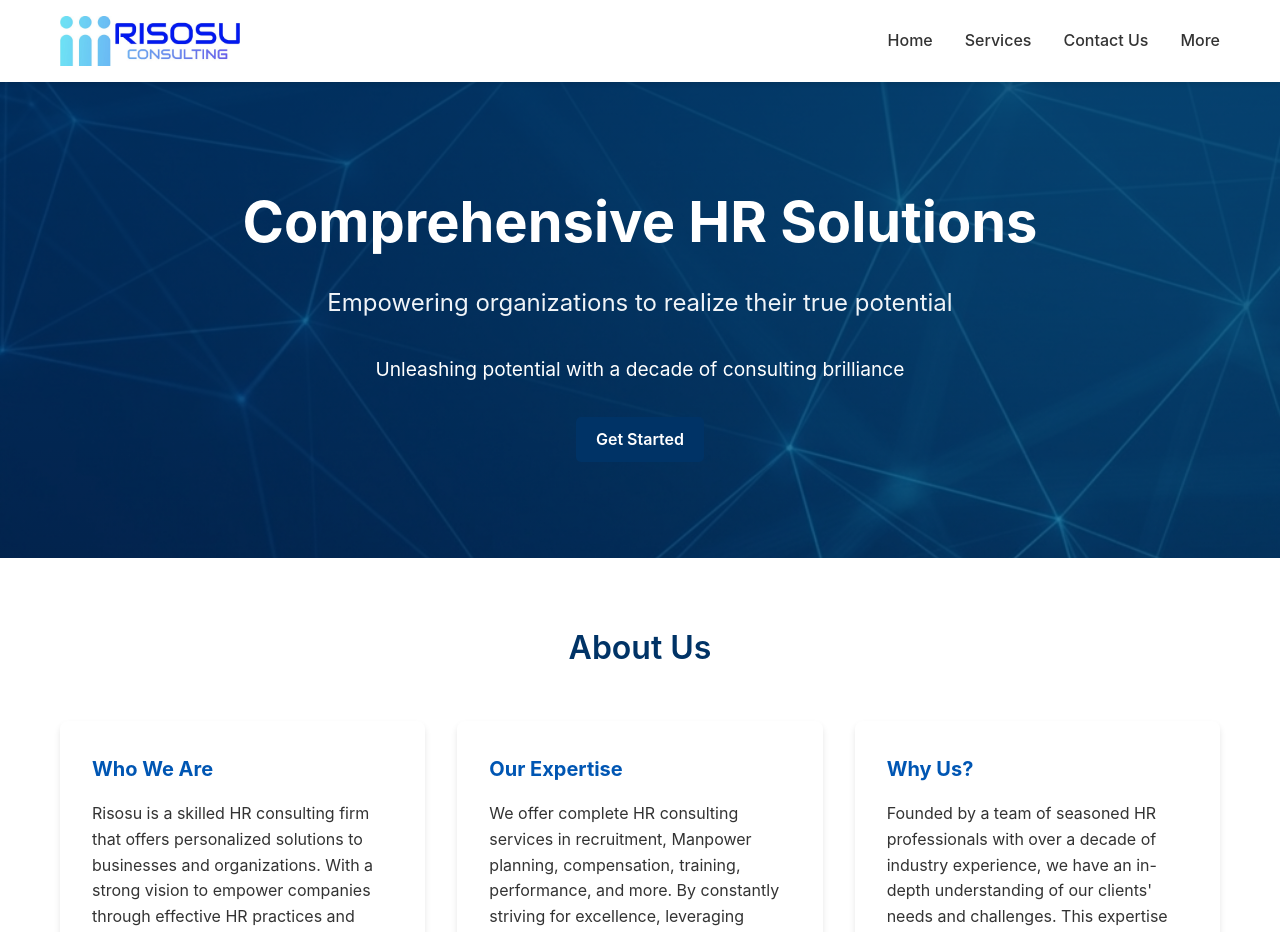
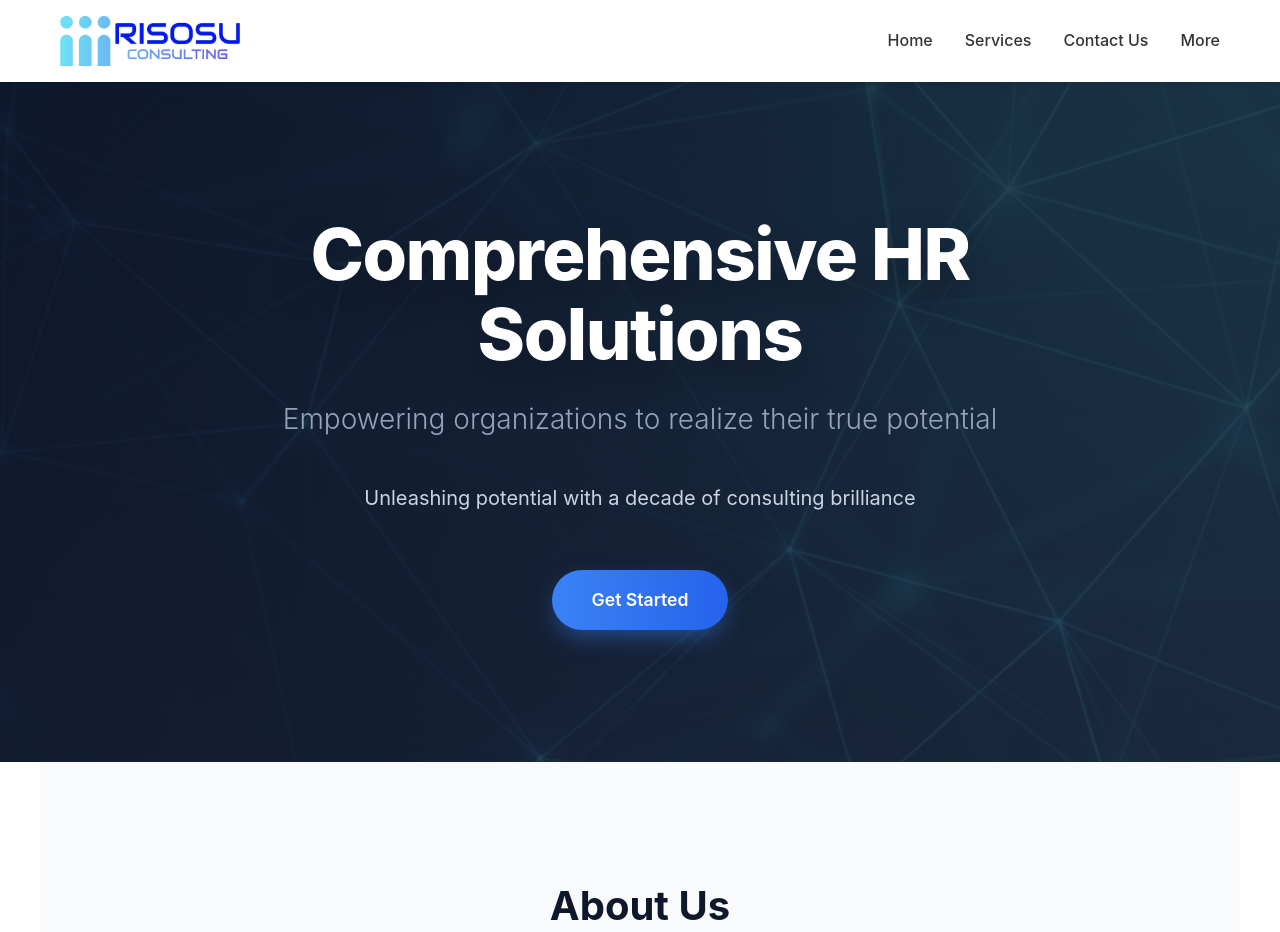
Before and after one commit to anuragratna/risosu, a React (Vite) app: page / in a window 1280 px wide. Shown: the top 932 px of the page. Built offline with nearby package versions, Linux system fonts and the light colour scheme.

Commit message:
Redesign Home page with smooth animations and premium aesthetics

```diff
--- a/src/pages/Home.css
+++ b/src/pages/Home.css
@@ -1,63 +1,185 @@
+/* Global Animations */
+@keyframes fadeInUp {
+    from {
+        opacity: 0;
+        transform: translateY(30px);
+    }
+
+    to {
+        opacity: 1;
+        transform: translateY(0);
+    }
+}
+
+.home {
+    scroll-behavior: smooth;
+    overflow-x: hidden;
+}
+
+/* Hero Section */
 .hero {
     background-color: var(--primary-color);
     color: white;
-    padding: 6rem 0;
+    min-height: 85vh;
+    /* Taller hero for impact */
+    display: flex;
+    align-items: center;
+    justify-content: center;
     text-align: center;
-    background-image: linear-gradient(rgba(0, 51, 102, 0.8), rgba(0, 51, 102, 0.6)), url('/images/hero-bg.png');
+    background-image: linear-gradient(135deg, rgba(15, 23, 42, 0.9) 0%, rgba(30, 41, 59, 0.8) 100%), url('/images/hero-bg.png');
     background-size: cover;
     background-position: center;
+    background-attachment: fixed;
+    /* Parallax effect */
+    position: relative;
+}
+
+.hero-content {
+    max-width: 900px;
+    padding: 0 2rem;
+    z-index: 2;
 }
 
 .hero h1 {
     color: white;
-    font-size: 3.5rem;
-    margin-bottom: 1rem;
+    font-size: 4.5rem;
+    font-weight: 800;
+    margin-bottom: 1.5rem;
+    line-height: 1.1;
+    letter-spacing: -0.02em;
+    animation: fadeInUp 0.8s ease-out forwards;
+    text-shadow: 0 20px 40px rgba(0, 0, 0, 0.3);
 }
 
 .hero h6 {
-    font-size: 1.5rem;
-    font-weight: 400;
-    margin-bottom: 2rem;
-    color: var(--accent-color);
+    font-size: 1.75rem;
+    font-weight: 300;
+    margin-bottom: 2.5rem;
+    color: #94a3b8;
+    /* Softer subtext color */
+    animation: fadeInUp 0.8s ease-out 0.2s forwards;
+    opacity: 0;
+    /* Initial state for animation */
 }
 
 .hero-subtext {
-    font-size: 1.2rem;
-    margin-bottom: 2rem;
-    max-width: 600px;
+    font-size: 1.25rem;
+    margin-bottom: 3.5rem;
+    max-width: 700px;
     margin-left: auto;
     margin-right: auto;
+    color: #cbd5e1;
+    line-height: 1.6;
+    animation: fadeInUp 0.8s ease-out 0.4s forwards;
+    opacity: 0;
 }
 
+.hero .btn {
+    padding: 1rem 2.5rem;
+    font-size: 1.1rem;
+    border-radius: 50px;
+    background: linear-gradient(90deg, #3b82f6 0%, #2563eb 100%);
+    box-shadow: 0 10px 25px -5px rgba(59, 130, 246, 0.5);
+    transition: transform 0.3s cubic-bezier(0.4, 0, 0.2, 1), box-shadow 0.3s ease;
+    animation: fadeInUp 0.8s ease-out 0.6s forwards;
+    opacity: 0;
+}
+
+.hero .btn:hover {
+    transform: translateY(-3px) scale(1.02);
+    box-shadow: 0 20px 30px -10px rgba(59, 130, 246, 0.6);
+}
+
+/* Sections General */
 .section {
-    padding: 4rem 20px;
+    padding: 7rem 20px;
 }
 
 .section-header {
     text-align: center;
-    margin-bottom: 3rem;
+    margin-bottom: 4rem;
+}
+
+.section-header h2 {
+    font-size: 2.5rem;
+    color: #0f172a;
+    font-weight: 700;
+    position: relative;
+    display: inline-block;
+}
+
+.section-header h2::after {
+    content: '';
+    position: absolute;
+    bottom: -15px;
+    left: 50%;
+    transform: translateX(-50%);
+    width: 60px;
+    height: 4px;
+    background: linear-gradient(90deg, #3b82f6, #06b6d4);
+    border-radius: 2px;
+}
+
+/* About Us Section */
+.about-us {
+    background: #f8fafc;
 }
 
 .about-grid {
     display: grid;
-    grid-template-columns: repeat(auto-fit, minmax(300px, 1fr));
-    gap: 2rem;
+    grid-template-columns: repeat(auto-fit, minmax(320px, 1fr));
+    gap: 2.5rem;
+    padding: 1rem;
 }
 
 .about-card {
     background: white;
-    padding: 2rem;
-    border-radius: 8px;
-    box-shadow: 0 4px 6px rgba(0, 0, 0, 0.1);
-    transition: transform 0.3s ease;
+    padding: 3rem 2rem;
+    border-radius: 20px;
+    /* More rounded */
+    box-shadow: 0 10px 40px -10px rgba(0, 0, 0, 0.05);
+    /* Soft premium shadow */
+    transition: all 0.4s cubic-bezier(0.4, 0, 0.2, 1);
+    border: 1px solid rgba(255, 255, 255, 0.8);
+    position: relative;
+    top: 0;
 }
 
 .about-card:hover {
-    transform: translateY(-5px);
+    transform: translateY(-10px);
+    box-shadow: 0 25px 50px -12px rgba(0, 0, 0, 0.1);
 }
 
 .about-card h4 {
-    color: var(--secondary-color);
-    margin-bottom: 1rem;
-    font-size: 1.25rem;
+    color: #0f172a;
+    margin-bottom: 1.5rem;
+    font-size: 1.5rem;
+    font-weight: 700;
+    position: relative;
 }
+
+.about-card p {
+    color: #475569;
+    line-height: 1.7;
+    font-size: 1.05rem;
+}
+
+/* Reviews Styling (Placeholder for now) */
+.reviews {
+    text-align: center;
+}
+
+/* Responsive adjustments */
+@media (max-width: 768px) {
+    .hero h1 {
+        font-size: 2.8rem;
+    }
+
+    .hero h6 {
+        font-size: 1.3rem;
+    }
+
+    .section {
+        padding: 4rem 1.5rem;
+    }
+}
```
